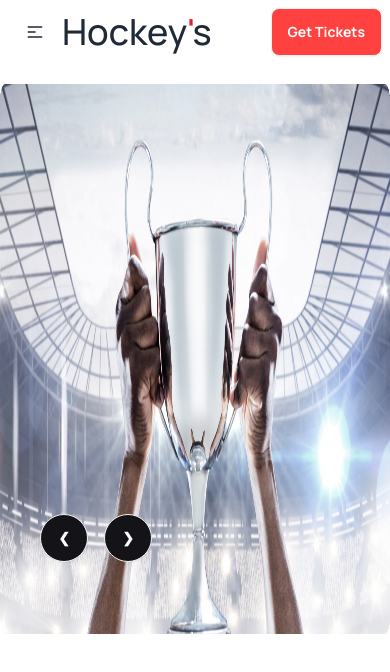
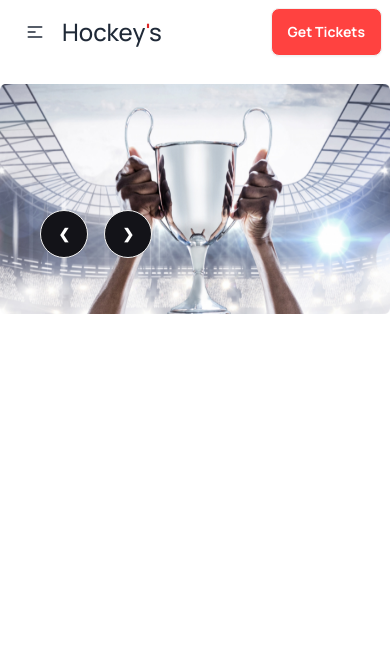
Before and after one commit to sa88ir/third-assignment, a plain HTML site: page index.html in a window 390 px wide. Drawn offline with nearby package versions, Linux system fonts and the light colour scheme.

Commit message:
Slider Not Responsive

```diff
--- a/index.html
+++ b/index.html
@@ -50,7 +50,7 @@
                             <li><a>Contact</a></li>
                         </ul>
                     </div>
-                    <a class="text-4xl">Hockey<span class="text-red-600">'</span>s</a>
+                    <a class=" text-2xl lg:text-4xl">Hockey<span class="text-red-600">'</span>s</a>
                 </div>
                 <div class="navbar-center hidden lg:flex">
                     <ul class="menu menu-horizontal px-1">
@@ -68,12 +68,12 @@
             </div>
         </nav>
         <!-- Slider -->
-        <div class="carousel w-full h-[550px] mt-5">
+        <div class="carousel w-full lg:h-[550px] mt-5">
             <div id="slide1" class="carousel-item relative w-full">
                 <img src="Images/1.png" class="w-full" />
                 <div class="absolute flex bottom-10 ml-10">
-                    <div class="flex relative justify-between">
-                        <div class="flex absolute gap-4 bottom-4 h-16 w-16">
+                    <div class="flex flex-col lg:flex-row relative justify-between">
+                        <div class="flex lg:absolute gap-4 bottom-4 h-16 w-16">
                             <a href="#slide3" class="btn btn-circle bg-[#131318] text-white">❮</a>
                             <a href="#slide2" class="btn btn-circle bg-[#131318] text-white">❯</a>
                         </div>
@@ -116,8 +116,8 @@
                     </div>
 
                 </div>
-            </div>
-
+        </div>
+        <!-- Slider -->
     </header>
     <main class="md:container md:mx-auto">
 
```
